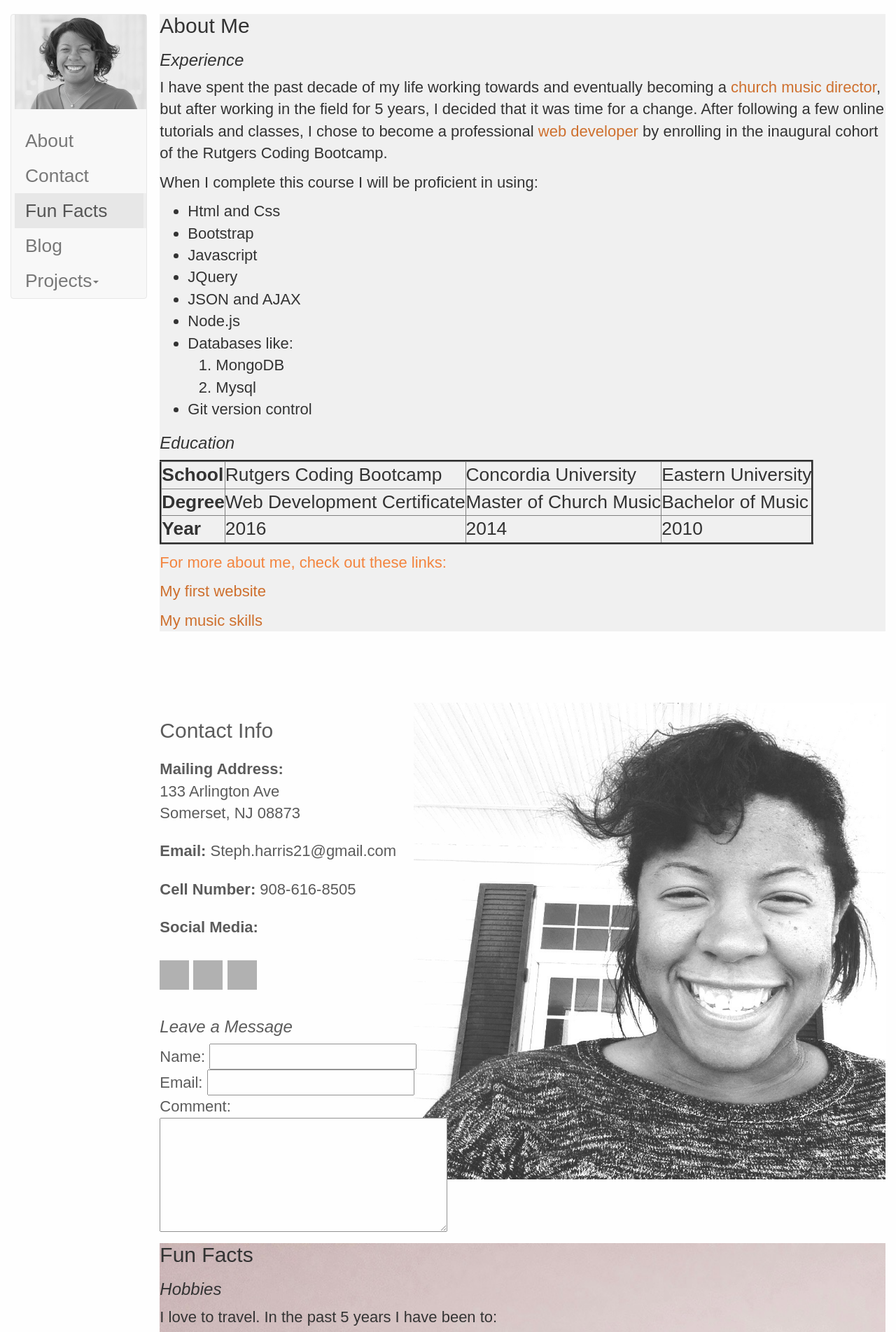
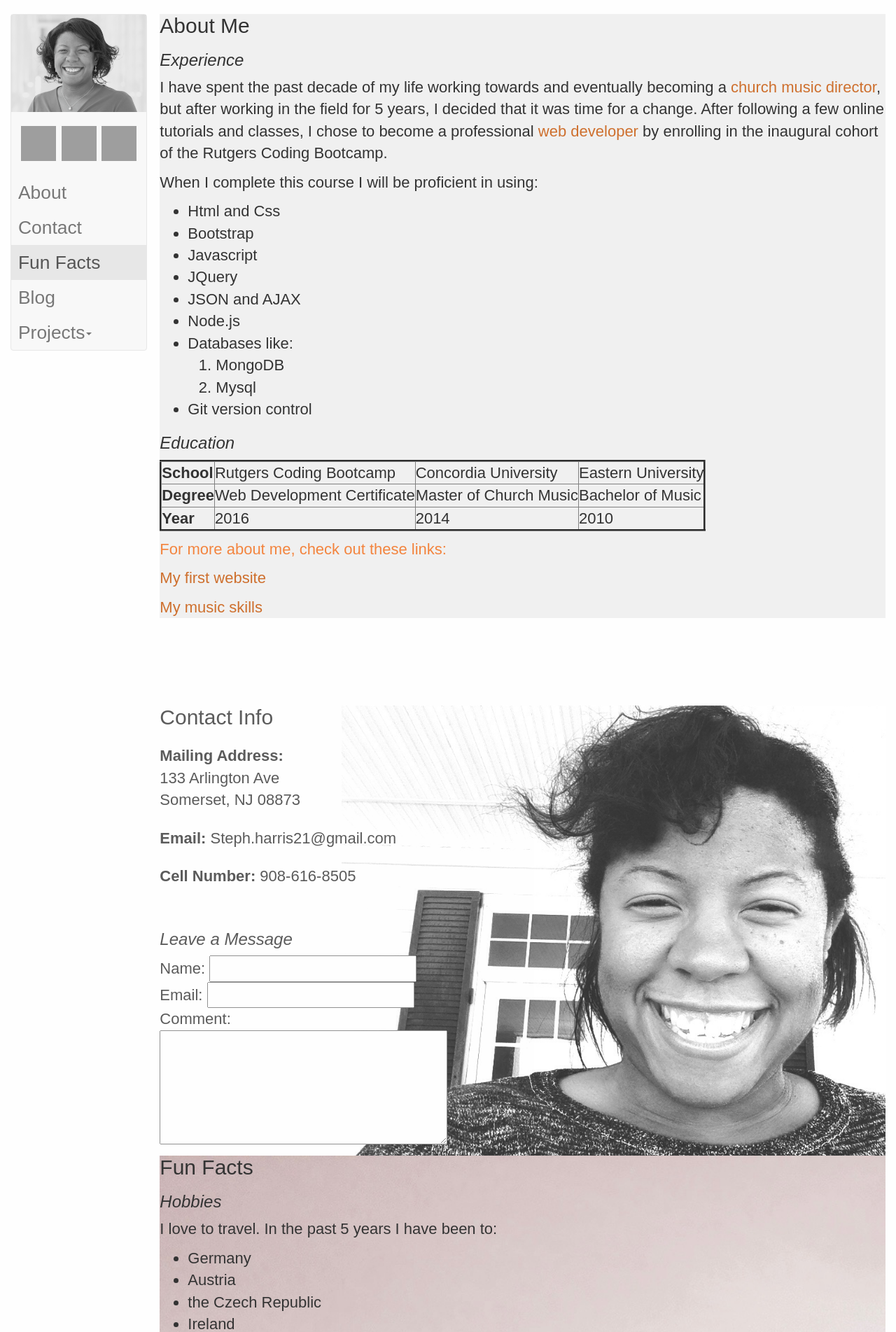
Before and after one commit to Steph-harris/Portfolio, a PHP site: page / in a window 1280 px wide. Shown: the part 629-2532 px from the top of the page at 70% size. Run offline with PHP 8.4, Linux system fonts and the light colour scheme; some libraries are stand-ins or nearby versions; grey boxes are pictures that could not be loaded.

Commit message:
moved media icons to navbar, switched img src for each and moved inline styles to css page

```diff
--- a/Stylesheets/master.css
+++ b/Stylesheets/master.css
@@ -43,6 +43,9 @@ body {
   padding-right: 0px;
 
 }
+.nav>li>a {
+  padding: 15px 10px;
+}
 @media (min-width: 379px) {
   #sidebar.affix-top {
     position: static;
@@ -63,15 +66,20 @@ img {
   margin-bottom: 20px;
 }
 #sidebar {
-  padding-left: 5px;
   font-size: 1.2em;
 }
 #sidebar li.active {
     border:0 #eee solid;
-    border-right-width:4px;
 }
 #sidebar li {
   width: 100%;
+}
+#socIcons {
+  text-align: center;
+}
+#socIcons img {
+  width: 50px;
+  height: 50px;
 }
 .container-fluid {
   padding-right: 0;
@@ -125,7 +133,7 @@ h3 {
 }
 
 table {
-	font-size: larger;
+	font-size: inherit;
 }
 
 .red {
@@ -153,14 +161,10 @@ p > a:hover, .bnav a:hover, .projects a:hover {
   color:#3383AD;
 }
 
-.homeList > ul > li > a:hover {
-  background-color: #7C7B83;
-}
-
 #contact {
 	background-image: url("../Img/grayselfie.png");
   background-repeat: no-repeat;
-  background-size: 65%;
+  background-size: 75%;
   background-position: right;
   opacity: .8;
  }
--- a/home.html
+++ b/home.html
@@ -37,6 +37,14 @@
           <!-- Collect the nav links, forms, and other content for toggling -->
           <div class="collapse navbar-collapse" id="bs-example-navbar-collapse-1">
             <a href="#home"><span class="sr-only">(current)</span><img src="Img/grayrcbpic.png" class="img-responsive" title="Home"></a>
+            <div id="socIcons">
+              <a href="https://www.linkedin.com/in/stephharris21" target="_blank"><img src="https://cdn3.iconfinder.com/data/icons/picons-social/57/11-linkedin-48.png" alt="Stephanie's Linkedin"  border="0">
+              </a>
+              <a href="https://github.com/Steph-harris" target="_blank"><img src="http://cdn.flaticon.com/svg/38/38401.svg" alt="Stephanie's Github"  border="0">
+              </a>
+              <a href="http://stackoverflow.com/users/5072001/stephanie-harris" target="_blank"><img src="https://cdn1.iconfinder.com/data/icons/picons-social/57/stackoverflow_rounded-128.png" alt="Stephanie's Stack"  border="0">
+              </a>
+            </div>
             <ul class="nav navbar-nav">
               <li><a href="#about">About</a></li>
               <li><a href="#contact">Contact</a></li>
@@ -115,21 +123,13 @@
 
     <div class="row-fluid">
       <div class="col-xs-12 col-sm-10 col-sm-offset-2">
-        <section id="contact">
-          <section class="info">
+        <section class="info" id="contact">
             <h2>Contact Info</h2>
             <p><strong>Mailing Address:</strong><br>
             133 Arlington Ave <br> Somerset, NJ 08873</p>
             <p><strong>Email: </strong>Steph.harris21@gmail.com</p>
             <p><strong>Cell Number:</strong> 908-616-8505</p>
-            <p><strong>Social Media:</strong><br>
-            <br>
-            <a href="https://www.linkedin.com/in/stephharris21" target="_blank"><img src="http://lumiaconversationsuk.microsoft.com/wp-content/uploads/2011/12/linkedin-logo.jpg" alt="Stephanie's Linkedin" width="42" height="42" border="0">
-            </a>
-            <a href="https://github.com/Steph-harris" target="_blank"><img src="http://cdn.flaticon.com/svg/38/38401.svg" alt="Stephanie's Github" width="42" height="42" border="0"> </a>
-            <a href="http://stackoverflow.com/users/5072001/stephanie-harris" target="_blank"><img src="https://cdn4.iconfinder.com/data/icons/miu-shadow-social/48/stackoverflow_-128.png" alt="Stephanie's Stack" width="42" height="42" border="0"></a>
-            </p>
-
+            <br />
             <h3>Leave a Message</h3>
             <form>
               Name:
@@ -143,7 +143,6 @@
               <textarea rows ="5" cols="30">
               </textarea>
             </form>
-          </section>
         </section>
       </div>
     </div>
```
